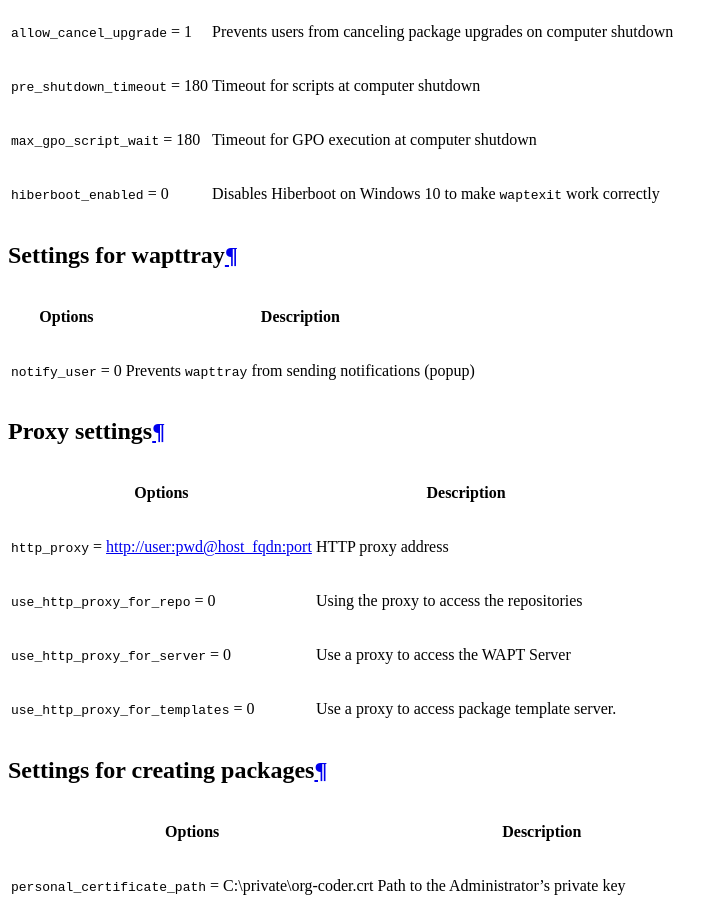
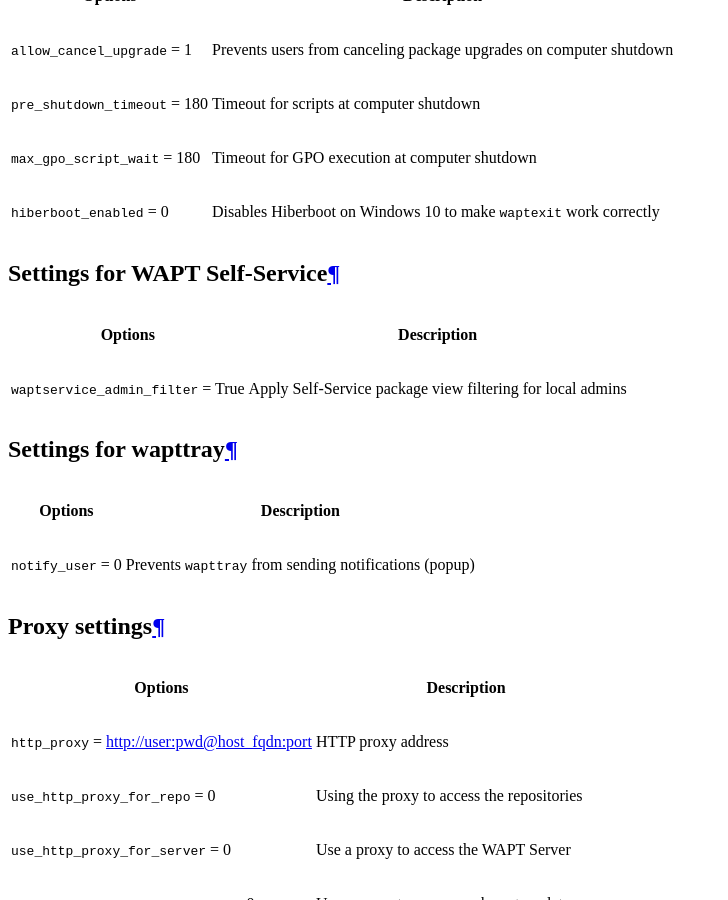
Before and after one commit to tranquilit/WAPT-Documentation, a Sphinx documentation site: the page built from source/wapt-configuration/ini-file/wapt-get.ini.rst, in a window 1280 px wide and 900 px high, scrolled down 4145 px. Shown: the whole window, without its empty margins (0-728 px from the left). Built offline with Sphinx 7.4.7 and the Read the Docs theme 2.0.0, drawn with Linux system fonts in a browser that asks for light colours; some of the changed text lies outside the part shown.

Commit message:
enhance wapt-get.ini - selfservice

```diff
--- a/source/wapt-configuration/ini-file/wapt-get.ini.rst
+++ b/source/wapt-configuration/ini-file/wapt-get.ini.rst
@@ -188,6 +188,18 @@
 ``hiberboot_enabled`` = 0        Disables Hiberboot on Windows 10 to make ``waptexit`` work correctly
 ================================ ====================================================================
 
+.. _waptself_ini_file:
+
+Settings for WAPT Self-Service
+------------------------------
+
+===================================== ====================================================================
+Options                               Description
+===================================== ====================================================================
+``waptservice_admin_filter`` = True   Apply Self-Service package view filtering for local admins
+===================================== ====================================================================
+
+
 Settings for wapttray
 ---------------------
 
--- a/source/wapt-usage/wapt-selfservice.rst
+++ b/source/wapt-usage/wapt-selfservice.rst
@@ -162,6 +162,12 @@
 file's ``categories`` section of any WAPT package and write a new category
 of your choice, WAPT will automatically show the package in the new category.
 
+WAPT Agent Settings for WAPT Self-Service
+-----------------------------------------
+
+WAPT Agent can be configured to force WAPT SelfService packages filtering to local admins :ref:`waptself_ini_file`.
+
+
 Video demonstration
 -------------------
 
```
Also changed, not shown: .pre-commit-config.yaml, 2 other files.
